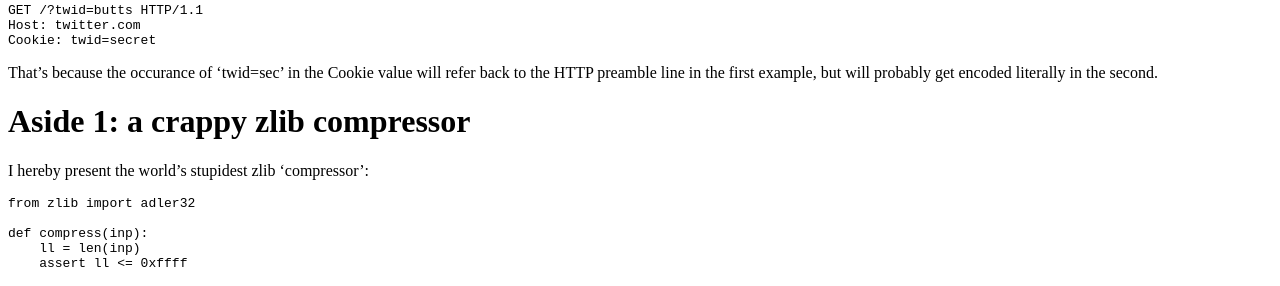
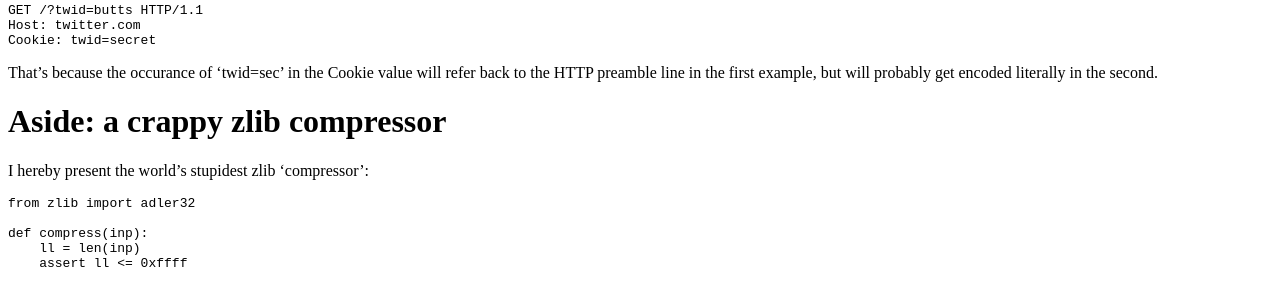
Before and after one commit to ctz/ctz.github.com, a Jekyll site: the page built from _posts/2013-12-17-crime-vs-zlib.md, in a window 1280 px wide. Shown: the part 963-1249 px from the top of the page. Built offline with Jekyll 4.4.1, drawn with Linux system fonts in a browser that asks for light colours.

Commit message:
we have one aside

```diff
--- a/_posts/2013-12-17-crime-vs-zlib.md
+++ b/_posts/2013-12-17-crime-vs-zlib.md
@@ -59,7 +59,7 @@ will compress to a noticably smaller encoding, than:
 That's because the occurance of 'twid=sec' in the Cookie value will refer back to the HTTP preamble line
 in the first example, but will probably get encoded literally in the second.
 
-# Aside 1: a crappy zlib compressor
+# Aside: a crappy zlib compressor
 I hereby present the world's stupidest zlib 'compressor':
 
     from zlib import adler32
```
